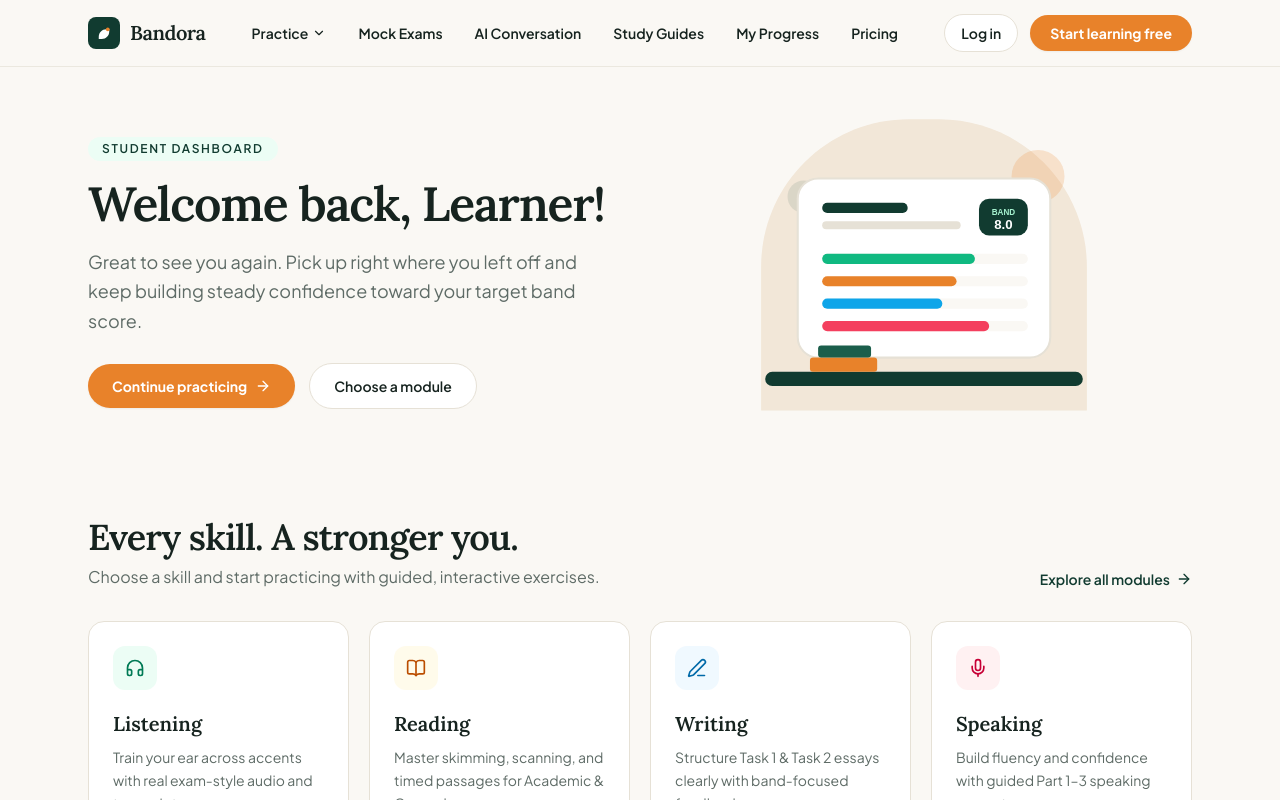
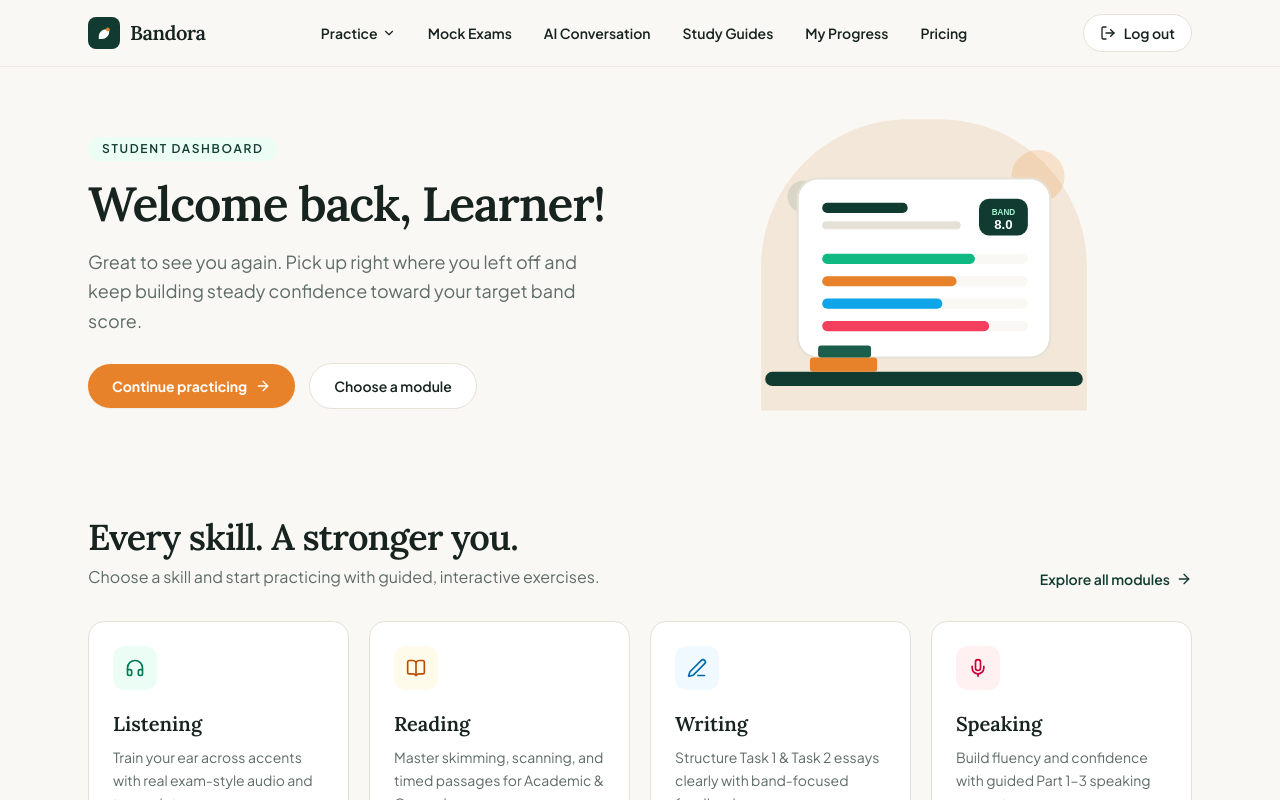
Before and after one commit to iamfaizan-ok/ielets-website44, a Next.js app in the folder frontend/: page /dashboard in a window 1280 px wide. Shown: the top 800 px of the page. Built offline with nearby package versions, Linux system fonts and the light colour scheme.

Commit message:
feat(navbar): show Logout button on student dashboard instead of auth links

```diff
--- a/frontend/src/components/Navbar.tsx
+++ b/frontend/src/components/Navbar.tsx
@@ -2,11 +2,12 @@
 
 import { useState, useRef, useEffect } from "react";
 import Link from "next/link";
-import { usePathname } from "next/navigation";
+import { usePathname, useRouter } from "next/navigation";
 import {
   BookOpen,
   ChevronDown,
   Headphones,
+  LogOut,
   Menu,
   Mic,
   PenLine,
@@ -59,8 +60,15 @@ export function BrandLogo({ light = false }: { light?: boolean }) {
 
 export function Navbar() {
   const pathname = usePathname();
+  const router = useRouter();
   const isDashboard = pathname?.startsWith("/dashboard");
   const [open, setOpen] = useState(false);
+
+  function handleLogout() {
+    localStorage.removeItem("bandora_user");
+    setOpen(false);
+    router.push("/");
+  }
   const [practiceOpen, setPracticeOpen] = useState(false);
   const [mobilePracticeOpen, setMobilePracticeOpen] = useState(false);
   const dropdownRef = useRef<HTMLDivElement>(null);
@@ -144,6 +152,17 @@ export function Navbar() {
         </nav>
 
         <div className="hidden items-center gap-3 md:flex shrink-0">
+          {isDashboard ? (
+            <button
+              type="button"
+              onClick={handleLogout}
+              className="inline-flex items-center gap-2 whitespace-nowrap rounded-full border border-border bg-surface px-4 py-2 text-sm font-semibold text-ink transition-colors hover:border-rose-300 hover:bg-rose-50 hover:text-rose-700"
+            >
+              <LogOut className="h-4 w-4" />
+              Log out
+            </button>
+          ) : (
+            <>
               <Link
                 href="/login"
                 className="whitespace-nowrap rounded-full border border-border bg-surface px-4 py-2 text-sm font-semibold text-ink transition-colors hover:bg-cream-dark"
@@ -156,6 +175,8 @@ export function Navbar() {
               >
                 Start learning free
               </Link>
+            </>
+          )}
         </div>
 
         <button
@@ -223,6 +244,17 @@ export function Navbar() {
               );
             })}
             <div className="mt-2 flex flex-col gap-2 pt-3 border-t border-border">
+              {isDashboard ? (
+                <button
+                  type="button"
+                  onClick={handleLogout}
+                  className="inline-flex items-center justify-center gap-2 rounded-full border border-border bg-surface px-5 py-2.5 text-sm font-semibold text-ink transition-colors hover:border-rose-300 hover:bg-rose-50 hover:text-rose-700"
+                >
+                  <LogOut className="h-4 w-4" />
+                  Log out
+                </button>
+              ) : (
+                <>
                   <Link
                     href="/login"
                     onClick={() => setOpen(false)}
@@ -237,6 +269,8 @@ export function Navbar() {
                   >
                     Start learning free
                   </Link>
+                </>
+              )}
             </div>
           </nav>
         </div>
```
Lines whose indentation alone changed are shown as unchanged.
